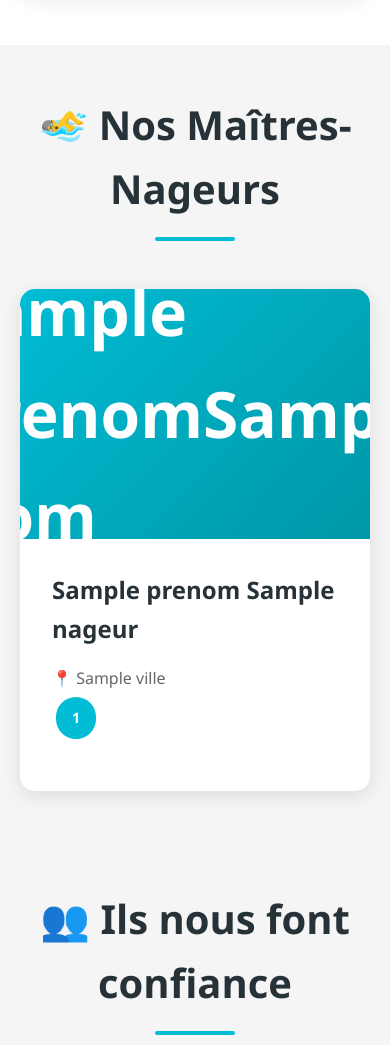
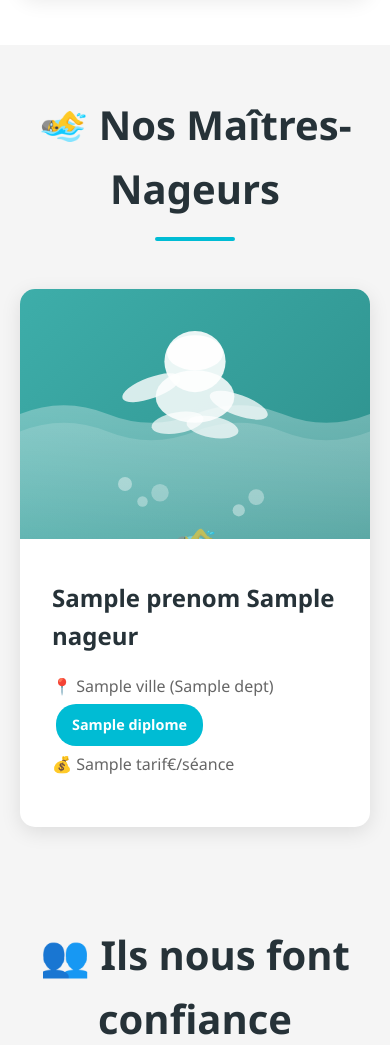
Before and after one commit to AQUAVELO/coach, a Flask app: template templates/index.html in a window 390 px wide; the page is wider, and only the part inside the window is pictured. Shown: the part 1965-3010 px from the top of that part. Run offline with Flask 3, Linux system fonts and the light colour scheme; the template is opened without the code that fills it: most values are stand-ins (such as "Sample title", 1, 10 or a date in 2020).

Commit message:
📸 Correction affichage photos + Ajout image par défaut
✅ Corrections :
- Chemin photos corrigé : static/images/ → static/uploads/
- Image SVG par défaut créée pour nageurs sans photo
- Photo par défaut affichée sur page accueil et choix nageur

🎨 Image par défaut :
- Design moderne avec nageur stylisé
- Dégradé bleu turquoise (thème AquaCoach)
- Vagues et bulles en arrière-plan
- Format SVG responsive

📄 Fichiers modifiés :
- templates/index.html : Correction chemin + image défaut
- templates/choix_nageur.html : Correction chemin + image défaut
- static/images/default-swimmer.svg : Nouvelle image

📊 Améliorations affichage :
- Ajout info département sur page accueil
- Ajout diplôme et tarif si disponibles
- object-fit: cover pour photos uniformes
- Fallback automatique vers image par défaut

```diff
--- a/templates/index.html
+++ b/templates/index.html
@@ -63,17 +63,20 @@
                 {% for nageur in nageurs %}
                 <div class="card-custom animate-fade-in">
                     {% if nageur.photo %}
-                        <img src="{{ url_for('static', filename='images/' + nageur.photo) }}" alt="{{ nageur.prenom }} {{ nageur.nom }}" class="card-img-top-custom">
+                        <img src="{{ url_for('static', filename='uploads/' + nageur.photo) }}" alt="{{ nageur.prenom }} {{ nageur.nom }}" class="card-img-top-custom" style="object-fit: cover;">
                     {% else %}
-                        <div class="card-img-top-custom" style="background: linear-gradient(135deg, #00BCD4 0%, #0097A7 100%); display: flex; align-items: center; justify-content: center; color: white; font-size: 4rem; font-weight: bold;">
-                            {{ nageur.prenom[0] }}{{ nageur.nom[0] }}
-                        </div>
+                        <img src="{{ url_for('static', filename='images/default-swimmer.svg') }}" alt="Photo par défaut" class="card-img-top-custom" style="object-fit: cover;">
                     {% endif %}
                     <div class="card-body-custom">
                         <h3 class="card-title-custom">{{ nageur.prenom }} {{ nageur.nom }}</h3>
                         <p class="card-text-custom">
-                            <strong>📍</strong> {{ nageur.ville }}<br>
-                            <span class="badge-custom">{{ nageur.id }}</span>
+                            <strong>📍</strong> {{ nageur.ville }} ({{ nageur.dept }})<br>
+                            {% if nageur.diplome %}
+                                <span class="badge-custom">{{ nageur.diplome }}</span>
+                            {% endif %}
+                            {% if nageur.tarif %}
+                                <br><strong>💰</strong> {{ nageur.tarif }}€/séance
+                            {% endif %}
                         </p>
                     </div>
                 </div>
```
Also changed, not shown: templates/choix_nageur.html (+5 -5 lines), static/images/default-swimmer.svg (added).
